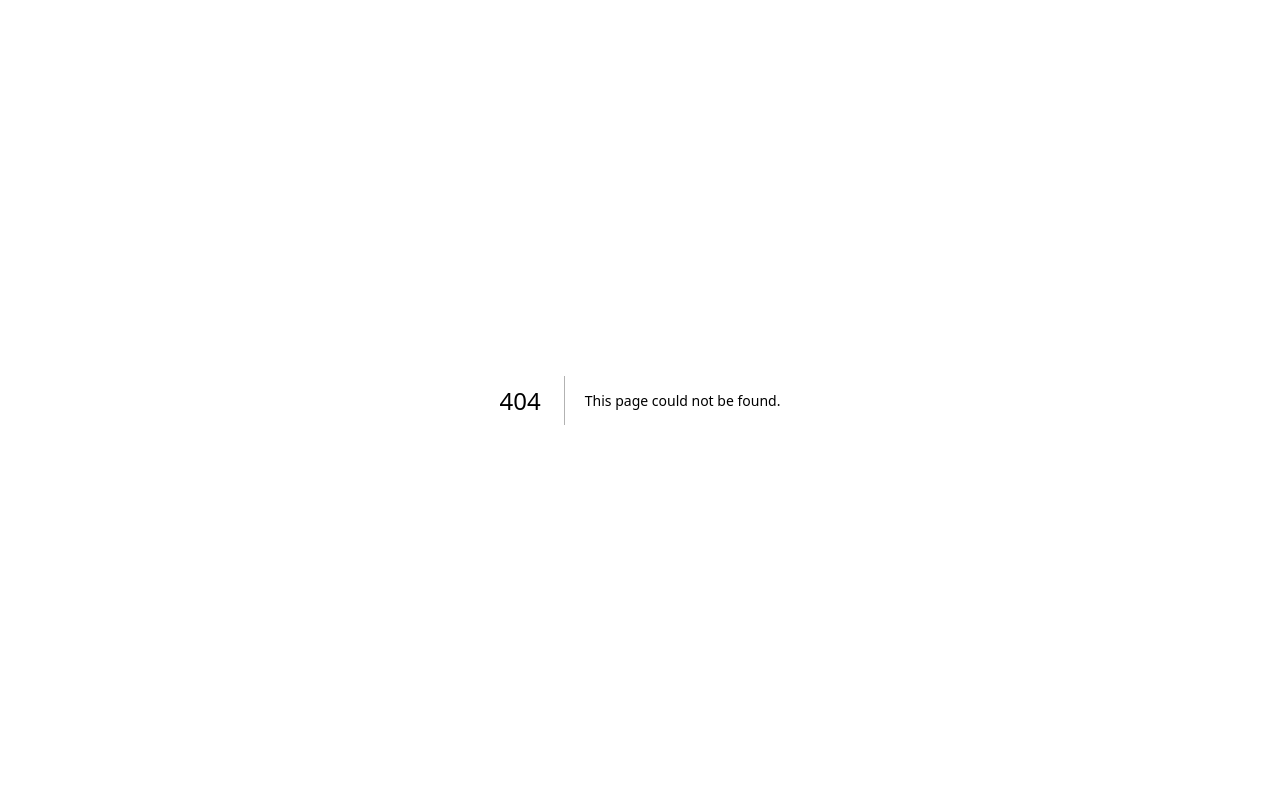
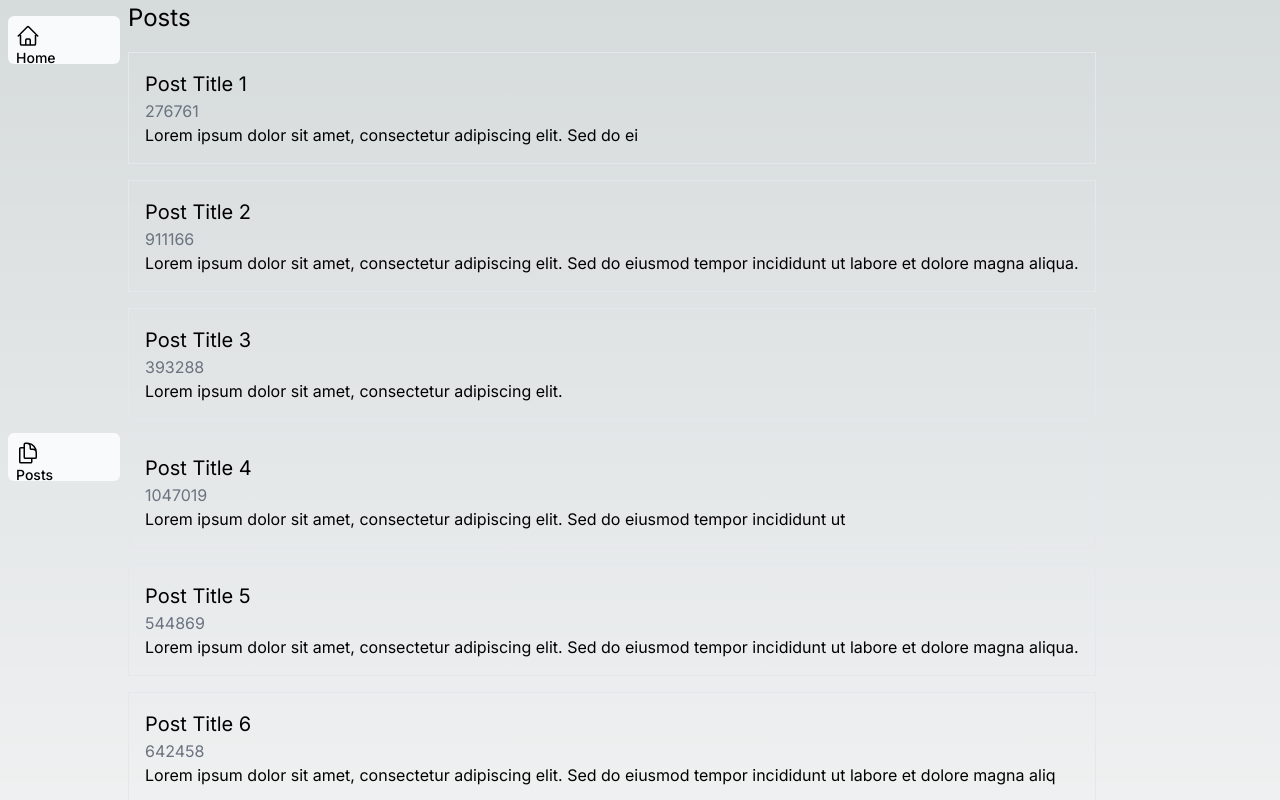
Before and after one commit to azizur-rahaman/Learning-NextJS, a Next.js app: page /blog/posts in a window 1280 px wide. Before the commit this address had no page. Shown: the top 800 px of the page. Built offline with nearby package versions, Linux system fonts and the light colour scheme.

Commit message:
post done, dynamic route done

```diff
--- a/package.json
+++ b/package.json
@@ -22,8 +22,8 @@
     "lucide-react": "^0.378.0",
     "next": "14.2.3",
     "next-auth": "beta",
-    "react": "^18",
-    "react-dom": "^18",
+    "react": "^18.3.1",
+    "react-dom": "^18.3.1",
     "tailwind-merge": "^2.3.0",
     "uuid": "^9.0.1",
     "zod": "^3.23.6"
--- /dev/null
+++ b/src/app/blog/layout.tsx
@@ -0,0 +1,21 @@
+import React from 'react';
+import SideNav from '../ui/components/sidenav';
+
+export default function Layout({
+    children,
+  }: Readonly<{
+    children: React.ReactNode;
+  }>) {
+    return (
+      <div style={{ display: 'flex'}}>
+
+        <div style={{width: '10%'}}>
+          <SideNav />
+        </div>
+
+        <div>
+            {children}
+        </div>
+      </div>
+    );
+  }
--- /dev/null
+++ b/src/app/blog/page.tsx
@@ -0,0 +1,6 @@
+export default function Page(){
+    return (
+        <>
+        </>
+    );
+}
--- /dev/null
+++ b/src/app/blog/post/[id]/page.tsx
@@ -0,0 +1,18 @@
+import Post from "@/app/ui/components/posts/Post";
+import { posts } from "@/app/lib/placeholder-data";
+
+export default function PostPage({params} : {params: {id: string}}) {
+
+    const post = posts.find((post) => post.id === params.id);
+
+    if (!post) {
+        return <div>Post not found</div>;
+    }
+
+    return (
+        <>
+        <h1>Post</h1>
+            <Post {...post}></Post>
+        </>
+    );
+}
--- /dev/null
+++ b/src/app/blog/posts/page.tsx
@@ -0,0 +1,14 @@
+import { posts } from "@/app/lib/placeholder-data";
+import Post from "@/app/ui/components/posts/Post";
+
+export default function Page(){
+    return (
+        <>
+            <h1>Posts</h1>
+
+                {posts.map((post) => (
+                    <Post key = {post.id} {...post} />
+                ))}
+        </>
+    );
+}
--- a/src/app/page.tsx
+++ b/src/app/page.tsx
@@ -8,7 +8,7 @@ export default function Home() {
                         <p className="text-lg text-gray-700 mb-4">
                             Massa urna magnis dignissim id euismod porttitor vitae etiam viverra nunc at adipiscing sit morbi aliquet mauris porttitor nisi, senectus pharetra, ac porttitor orci.
                         </p>
-                        <a href="/" className="outline outline-1 outline-offset-2 border-purple-700 text-purple-700 hover:text-white py-2 px-4 rounded hover:bg-purple-800 md:w-auto">
+                        <a href="/blog" className="outline outline-1 outline-offset-2 border-purple-700 text-purple-700 hover:text-white py-2 px-4 rounded hover:bg-purple-800 md:w-auto">
                           Go to Blog
                         </a>
                     </div>
--- a/src/app/ui/components/posts/Post.tsx
+++ b/src/app/ui/components/posts/Post.tsx
@@ -1,9 +1,10 @@
 import React, { JSX } from 'react';
+import Link from 'next/link';
 
 export default function Component({ id, title, content, date }: { id: string, title: string, content: string, date: string }) {
     return (
         <div key={id} className="border border-gray-200 p-4 my-4">
-            <h2>{title}</h2>
+            <Link href={`/blog/post/${id}`}><h2>{title}</h2></Link>
             <p className="text-gray-500">{date}</p>
             <p>{content}</p>
         </div>
```
Also changed, not shown: 1 other file (tests, documents, lock files or other folders).
